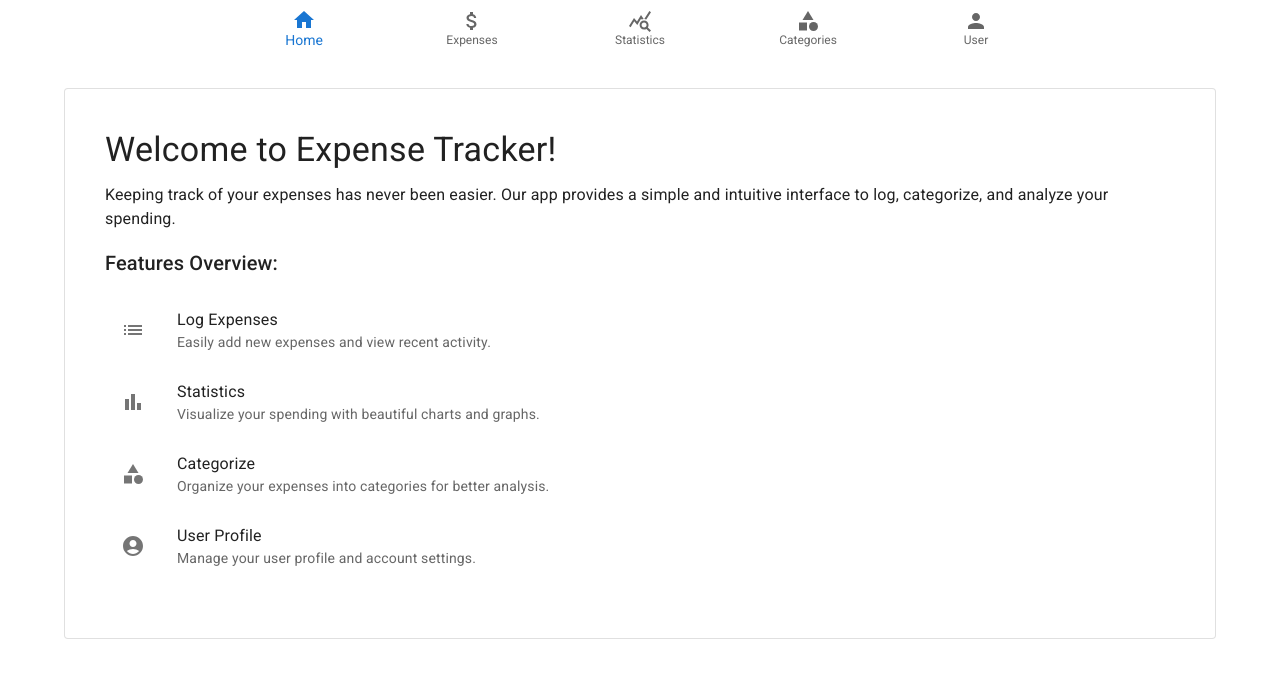
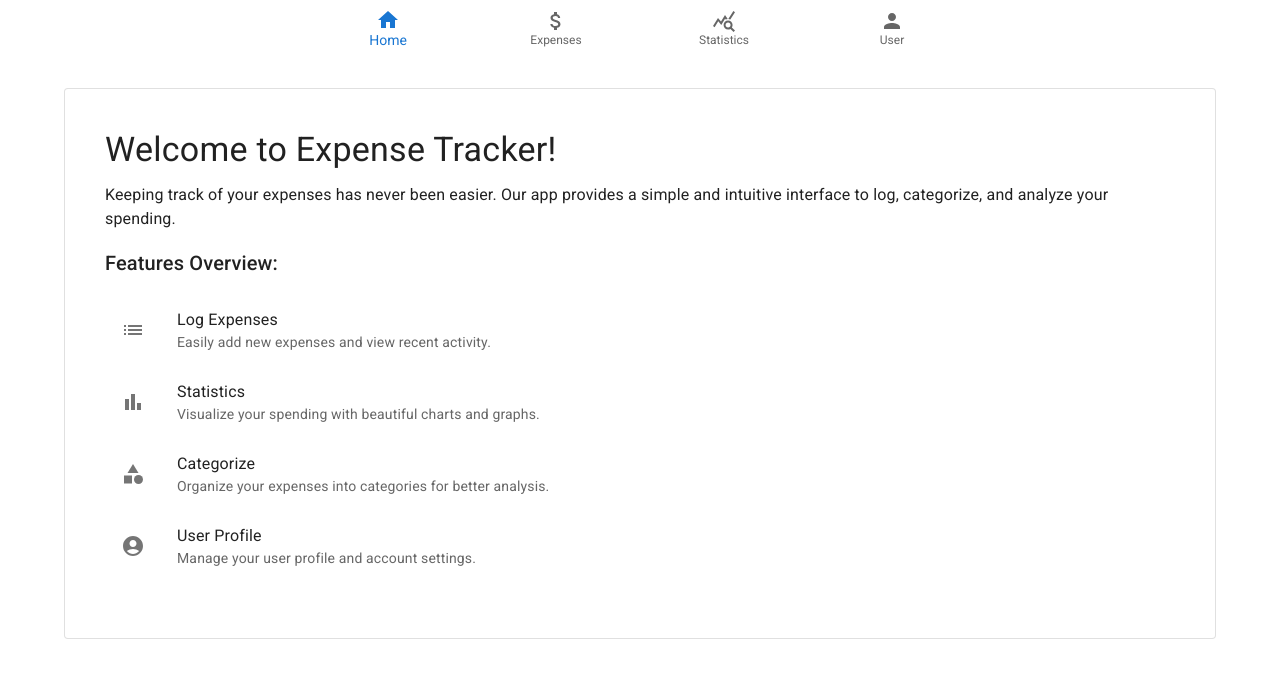
Before and after one commit to Wetherk/expense-tracker-react-ts, a React (Vite) app: page / in a window 1280 px wide. Shown: the top 678 px of the page. Built offline with nearby package versions, Linux system fonts and the light colour scheme; no server answers; sample sign-in values are in the browser's storage.

Commit message:
remove categories page, fix build errors

```diff
--- a/src/components/Expenses/NewExpenseDialog.tsx
+++ b/src/components/Expenses/NewExpenseDialog.tsx
@@ -151,7 +151,7 @@ const NewExpenseDialog: React.FC<NewNewExpenseDialogProps> = (props) => {
     };
 
     const handleCurrencyChange = (
-        e: React.SyntheticEvent,
+        _e: React.SyntheticEvent,
         value: Currency | null
     ) => {
         setCurrency(value);
@@ -163,7 +163,7 @@ const NewExpenseDialog: React.FC<NewNewExpenseDialogProps> = (props) => {
     };
 
     const handleCategoryChange = (
-        e: React.SyntheticEvent,
+        _e: React.SyntheticEvent,
         value: Category | null
     ) => {
         setCategory(value);
@@ -174,7 +174,7 @@ const NewExpenseDialog: React.FC<NewNewExpenseDialogProps> = (props) => {
     };
 
     const handlePaymentMethodChange = (
-        e: React.SyntheticEvent,
+        _e: React.SyntheticEvent,
         value: PaymentMethod | null
     ) => {
         setPaymentMethod(value);
--- a/src/components/Expenses/Table/ExpensesTable.tsx
+++ b/src/components/Expenses/Table/ExpensesTable.tsx
@@ -77,7 +77,7 @@ const ExpensesList: React.FC = () => {
 
     const isSelected = (id: string) => selected.indexOf(id) !== -1;
 
-    const handleClick = (event: React.MouseEvent<unknown>, id: string) => {
+    const handleClick = (_e: React.MouseEvent<unknown>, id: string) => {
         const selectedIndex = selected.indexOf(id);
         let newSelected: string[] = [];
 
--- a/src/components/Navigation/NavBar.tsx
+++ b/src/components/Navigation/NavBar.tsx
@@ -1,13 +1,12 @@
 import { BottomNavigation, BottomNavigationAction } from "@mui/material";
 import HomeIcon from "@mui/icons-material/Home";
 import QueryStatsIcon from "@mui/icons-material/QueryStats";
-import CategoryIcon from "@mui/icons-material/Category";
 import AttachMoneyIcon from "@mui/icons-material/AttachMoney";
 import PersonIcon from "@mui/icons-material/Person";
 import { useState } from "react";
 import { useNavigate, useLocation } from "react-router-dom";
 
-type Routes = "/" | "/categories" | "/statistics" | "/expenses" | "/userInfo";
+type Routes = "/" | "/statistics" | "/expenses" | "/userInfo";
 
 const isRoute = (path: string): path is Routes => {
     return [
@@ -33,7 +32,7 @@ const NavBar: React.FC = () => {
     const navigate = useNavigate();
 
     const handleNavigationChange = (
-        event: React.SyntheticEvent,
+        _e: React.SyntheticEvent,
         value: Routes
     ) => {
         setCurrentRoute(value);
@@ -62,11 +61,6 @@ const NavBar: React.FC = () => {
                 icon={<QueryStatsIcon />}
             />
             <BottomNavigationAction
-                value="/categories"
-                label="Categories"
-                icon={<CategoryIcon />}
-            />
-            <BottomNavigationAction
                 value="/userInfo"
                 label="User"
                 icon={<PersonIcon />}
--- a/src/main.tsx
+++ b/src/main.tsx
@@ -20,7 +20,6 @@ import LogIn from "./routes/logIn.tsx";
 import Root from "./routes/root.tsx";
 import Home from "./routes/home.tsx";
 import Statistics from "./routes/statistics.tsx";
-import Categories from "./routes/categories.tsx";
 import Expenses from "./routes/expenses.tsx";
 import NotFound from "./routes/notFound.tsx";
 import UserInfo from "./routes/userInfo.tsx";
@@ -59,10 +58,6 @@ const router = createBrowserRouter([
                         element: <Statistics />,
                     },
                     {
-                        path: "/categories",
-                        element: <Categories />,
-                    },
-                    {
                         path: "/userInfo",
                         element: <UserInfo />,
                     },
--- a/src/routes/categories.tsx
+++ /dev/null
@@ -1,5 +0,0 @@
-const Categories: React.FC = () => {
-    return <h1>Categories</h1>;
-};
-
-export default Categories;
--- a/src/routes/userInfo.tsx
+++ b/src/routes/userInfo.tsx
@@ -32,7 +32,10 @@ const UserInfo: React.FC = () => {
         dispatch(logOut());
     };
 
-    const handleCurrencyChange = (e: React.SyntheticEvent, value: Currency) => {
+    const handleCurrencyChange = (
+        _e: React.SyntheticEvent,
+        value: Currency
+    ) => {
         dispatch(expensesActions.setBaseCurrency(value));
     };
 
```
Also changed, not shown: 1 other file (tests, documents, lock files or other folders).
